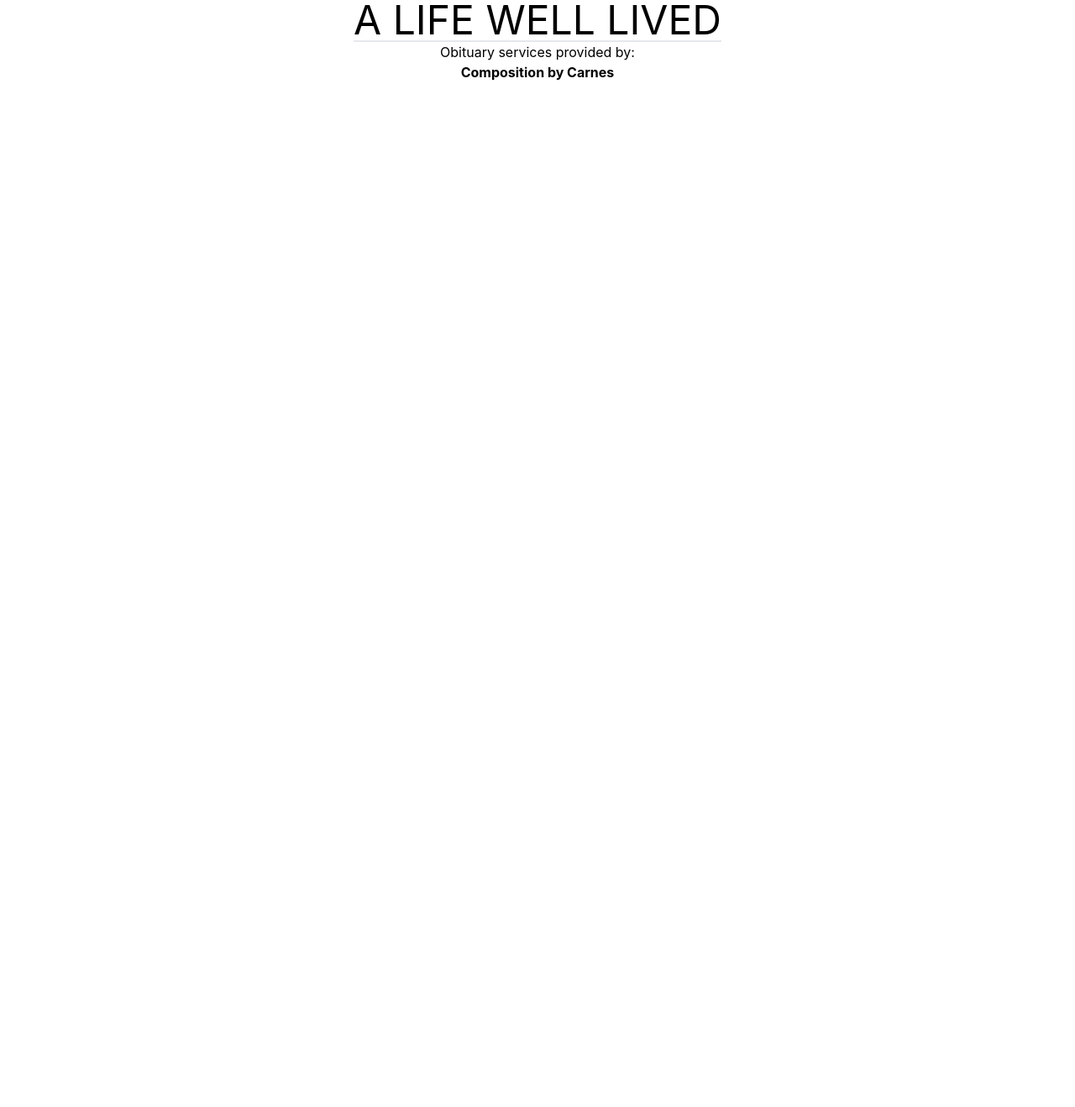
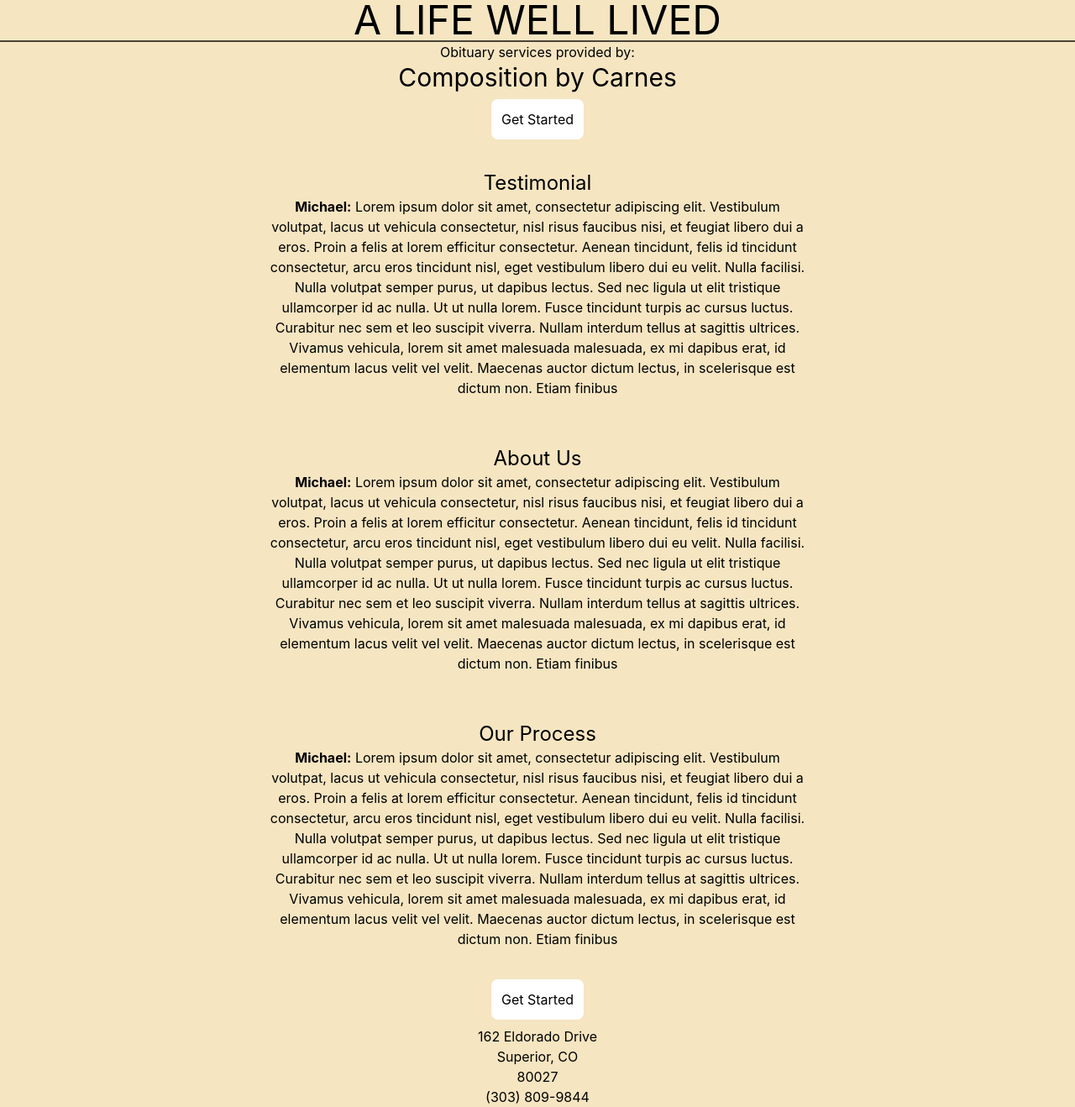
Before and after one commit to HaldenKavanagh/obituary, a website: page public/index.html in a window 1280 px wide. Shown: the whole page at 84% size. Before the commit the page ends 800 px from the top, so only its background shows below. Drawn offline with Linux system fonts and the light colour scheme.

Commit message:
added html to the home page, started preparing list of fieds for form

```diff
--- a/package.json
+++ b/package.json
@@ -4,7 +4,8 @@
   "description": "Obituary services provided by composition by carnes",
   "main": "index.js",
   "scripts": {
-    "test": "test"
+    "test": "test",
+    "tailwind": " npx tailwindcss -i ./tailwind.css -o ./public/css/tailwind-output.css --watch"
   },
   "author": "Halden Kavanagh",
   "license": "ISC",
--- a/public/index.html
+++ b/public/index.html
@@ -1,18 +1,86 @@
-<!doctype html>
+<!DOCTYPE html>
 <html>
-<head>
-  <meta charset="UTF-8">
-  <meta name="viewport" content="width=device-width, initial-scale=1.0">
- <link href="css/tailwind-output.css" rel="stylesheet" >
-</head>
-<body class="bg-">
-    <div class="w-full flex flex-col items-center justify-center text-center">
-    <h1 class="text-5xl border-b-2 ">
-    A LIFE WELL LIVED
-    </h1>
-    <p>Obituary services provided by: </p>
-     <strong >Composition by Carnes</strong>
+  <head>
+    <meta charset="UTF-8" />
+    <meta name="viewport" content="width=device-width, initial-scale=1.0" />
+    <link href="css/tailwind-output.css" rel="stylesheet" />
+  </head>
+  <body class="bg-beige w-full flex flex-col items-center justify-center">
+    <header class="w-full text-center">
+      <h1 class="text-5xl border-b-2 border-brown">A LIFE WELL LIVED</h1>
+    </header>
+    <div
+      class="w-full flex flex-col items-center justify-center text-center md:w-1/2 mx-11"
+    >
+      <p>Obituary services provided by:</p>
+      <h2 class="text-3xl">Composition by Carnes</h2>
 
-</div>
-</body>
+      <a class="bg-white rounded-lg p-3 m-2"> <h1>Get Started</h1></a>
+
+      <!-- testimoniial section -->
+      <section class="my-7">
+        <h1 class="text-2xl">Testimonial</h1>
+        <p>
+          <strong>Michael:</strong>
+          Lorem ipsum dolor sit amet, consectetur adipiscing elit. Vestibulum
+          volutpat, lacus ut vehicula consectetur, nisl risus faucibus nisi, et
+          feugiat libero dui a eros. Proin a felis at lorem efficitur
+          consectetur. Aenean tincidunt, felis id tincidunt consectetur, arcu
+          eros tincidunt nisl, eget vestibulum libero dui eu velit. Nulla
+          facilisi. Nulla volutpat semper purus, ut dapibus lectus. Sed nec
+          ligula ut elit tristique ullamcorper id ac nulla. Ut ut nulla lorem.
+          Fusce tincidunt turpis ac cursus luctus. Curabitur nec sem et leo
+          suscipit viverra. Nullam interdum tellus at sagittis ultrices. Vivamus
+          vehicula, lorem sit amet malesuada malesuada, ex mi dapibus erat, id
+          elementum lacus velit vel velit. Maecenas auctor dictum lectus, in
+          scelerisque est dictum non. Etiam finibus
+        </p>
+      </section>
+      <!-- About Us section -->
+      <section class="my-7">
+        <h1 class="text-2xl">About Us</h1>
+        <p>
+          <strong>Michael:</strong>
+          Lorem ipsum dolor sit amet, consectetur adipiscing elit. Vestibulum
+          volutpat, lacus ut vehicula consectetur, nisl risus faucibus nisi, et
+          feugiat libero dui a eros. Proin a felis at lorem efficitur
+          consectetur. Aenean tincidunt, felis id tincidunt consectetur, arcu
+          eros tincidunt nisl, eget vestibulum libero dui eu velit. Nulla
+          facilisi. Nulla volutpat semper purus, ut dapibus lectus. Sed nec
+          ligula ut elit tristique ullamcorper id ac nulla. Ut ut nulla lorem.
+          Fusce tincidunt turpis ac cursus luctus. Curabitur nec sem et leo
+          suscipit viverra. Nullam interdum tellus at sagittis ultrices. Vivamus
+          vehicula, lorem sit amet malesuada malesuada, ex mi dapibus erat, id
+          elementum lacus velit vel velit. Maecenas auctor dictum lectus, in
+          scelerisque est dictum non. Etiam finibus
+        </p>
+      </section>
+      <!-- Our Process section -->
+      <section class="my-7">
+        <h1 class="text-2xl">Our Process</h1>
+        <p>
+          <strong>Michael:</strong>
+          Lorem ipsum dolor sit amet, consectetur adipiscing elit. Vestibulum
+          volutpat, lacus ut vehicula consectetur, nisl risus faucibus nisi, et
+          feugiat libero dui a eros. Proin a felis at lorem efficitur
+          consectetur. Aenean tincidunt, felis id tincidunt consectetur, arcu
+          eros tincidunt nisl, eget vestibulum libero dui eu velit. Nulla
+          facilisi. Nulla volutpat semper purus, ut dapibus lectus. Sed nec
+          ligula ut elit tristique ullamcorper id ac nulla. Ut ut nulla lorem.
+          Fusce tincidunt turpis ac cursus luctus. Curabitur nec sem et leo
+          suscipit viverra. Nullam interdum tellus at sagittis ultrices. Vivamus
+          vehicula, lorem sit amet malesuada malesuada, ex mi dapibus erat, id
+          elementum lacus velit vel velit. Maecenas auctor dictum lectus, in
+          scelerisque est dictum non. Etiam finibus
+        </p>
+      </section>
+      <a class="bg-white rounded-lg p-3 m-2"> <h1>Get Started</h1></a>
+      <footer>
+        <p>162 Eldorado Drive</p>
+        <p>Superior, CO</p>
+        <p>80027</p>
+        <p><a href="tel:+3038099844">(303) 809-9844</a></p>
+      </footer>
+    </div>
+  </body>
 </html>
--- a/tailwind.config.js
+++ b/tailwind.config.js
@@ -4,12 +4,12 @@
   theme: {
     extend: {
       colors: {
-        primary: '#1d4ed8',
-        secondary: '#9333ea',
-        accent: '#14b8a6',
+        beige: "#f5e5c1",
+        brown: "#4a4437",
+        accent: "#14b8a6",
       },
       fontFamily: {
-        sans: ['Inter', 'sans-serif'],
+        sans: ["Inter", "sans-serif"],
       },
     },
   },
```
Also changed, not shown: public/form.html (+2 -0 lines), public/css/tailwind-output.css.
